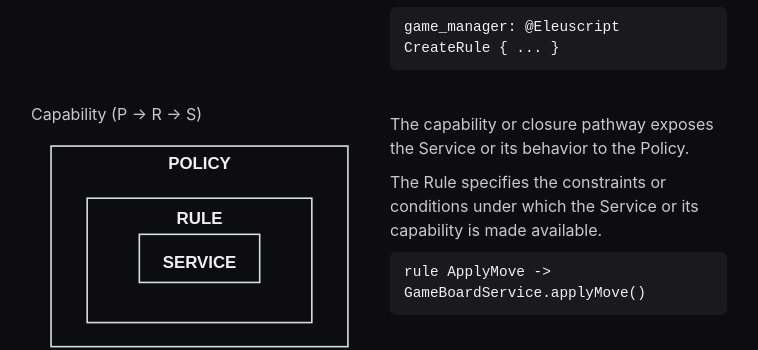
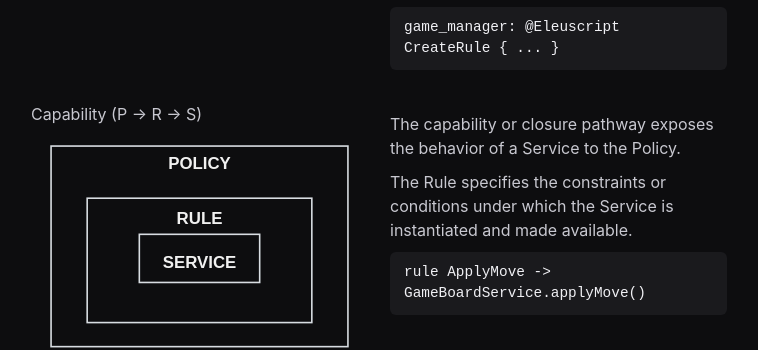
Before and after one commit to aletheon/eleutherios-docs, a plain HTML site: page index.html in a window 1280 px wide. Shown: the part 6648-6998 px from the top of the page, without its empty margins (261-1019 px from the left). Drawn offline with Linux system fonts and the light colour scheme.

Commit message:
describe what changed

```diff
--- a/index.html
+++ b/index.html
@@ -2128,8 +2128,8 @@ main svg { max-width: 100%; height: auto; }
 
                 </td>
                 <td valign="top" style="text-align:left;padding:10px;">
-                  <p>The capability or closure pathway exposes the Service or its behavior to the Policy.</p>
-                  <p>The Rule specifies the constraints or conditions under which the Service or its capability is made available.</p>
+                  <p>The capability or closure pathway exposes the behavior of a Service to the Policy.</p>
+                  <p>The Rule specifies the constraints or conditions under which the Service is instantiated and made available.</p>
                   <p>
                     <code class="code-snippet"><span>rule ApplyMove -&gt;</span><span>GameBoardService.applyMove()</span></code>
                   </p>
```
